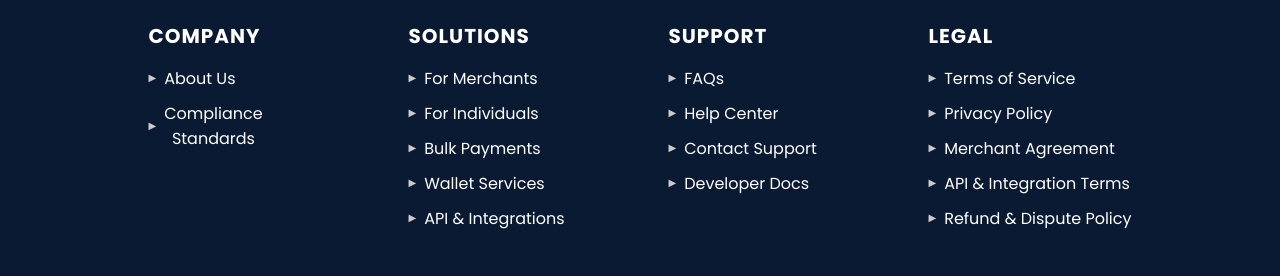
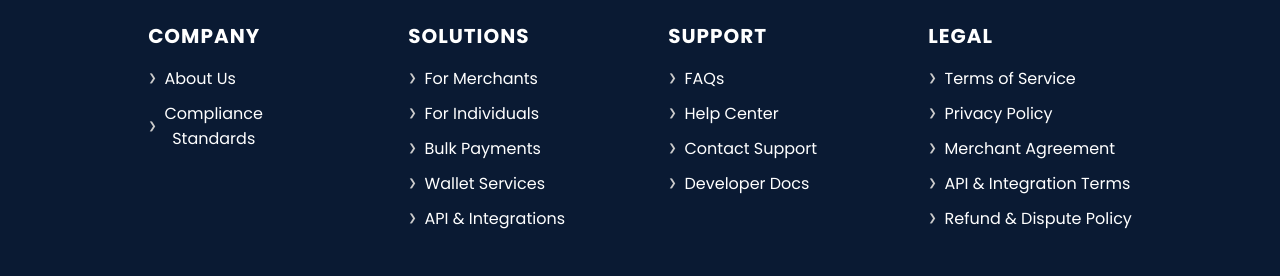
Before and after one commit to mikaygh/swiftroute, a plain HTML site: page products.html in a window 1280 px wide. Shown: the part 3381-3657 px from the top of the page. Drawn offline with Linux system fonts and the light colour scheme.

Commit message:
Update products.html

```diff
--- a/products.html
+++ b/products.html
@@ -394,51 +394,51 @@
 
 <div class="footer-wrapper">
 
-
 <footer class="footer fade-in-section">
     <div class="footer-column">
         <h4>COMPANY</h4>
         <ul>
-            <li><a href="about.html"><span>&#9654;</span> About Us</a></li>
+            <li><a href="about.html"><span>&#10095;</span> About Us</a></li>
             <!-- <li><a href="index.html"><span>&#9654;</span> Leadership</a></li>
             <li><a href="index.html"><span>&#9654;</span> Careers</a></li>
             <li><a href="index.html"><span>&#9654;</span> Press Room</a></li> -->
-            <li><a href="legal.html"><span>&#9654;</span> Compliance <br> Standards</a></li>
+            <li><a href="legal.html"><span>&#10095;</span> Compliance <br> Standards</a></li>
         </ul>
     </div>
 
     <div class="footer-column">
         <h4>SOLUTIONS</h4>
         <ul>
-            <li><a href="products.html#merchant-sol"><span>&#9654;</span> For Merchants</a></li>
-            <li><a href="products.html"><span>&#9654;</span> For Individuals</a></li>
-            <li><a href="products.html#bulk-payout"><span>&#9654;</span> Bulk Payments</a></li>
-            <li><a href="products.html#virtual-wal"><span>&#9654;</span> Wallet Services</a></li>
-            <li><a href="developers.html"><span>&#9654;</span> API & Integrations</a></li>
+            <li><a href="products.html#merchant-sol"><span>&#10095;</span> For Merchants</a></li>
+            <li><a href="products.html"><span>&#10095;</span> For Individuals</a></li>
+            <li><a href="products.html#bulk-payout"><span>&#10095;</span> Bulk Payments</a></li>
+            <li><a href="products.html#virtual-wal"><span>&#10095;</span> Wallet Services</a></li>
+            <li><a href="developers.html"><span>&#10095;</span> API & Integrations</a></li>
         </ul>
     </div>
 
     <div class="footer-column">
         <h4>SUPPORT</h4>
         <ul>
-            <li><a href="faqs.html"><span>&#9654;</span> FAQs</a></li>
-            <li><a href="contact.html"><span>&#9654;</span> Help Center</a></li>
-            <li><a href="contact.html"><span>&#9654;</span> Contact Support</a></li>
-            <li><a href="developers.html"><span>&#9654;</span> Developer Docs</a></li>
-            <!-- <li><a href="index.html"><span>&#9654;</span> Service Alerts</a></li> -->
+            <li><a href="faqs.html"><span>&#10095;</span> FAQs</a></li>
+            <li><a href="contact.html"><span>&#10095;</span> Help Center</a></li>
+            <li><a href="contact.html"><span>&#10095;</span> Contact Support</a></li>
+            <li><a href="developers.html"><span>&#10095;</span> Developer Docs</a></li>
+            <!-- <li><a href="#"><span>&#9654;</span> Service Alerts</a></li> -->
         </ul>
     </div>
 
       <div class="footer-column">
         <h4>LEGAL</h4>
         <ul>
-            <li><a href="legal.html"><span>&#9654;</span> Terms of Service</a></li>
-            <li><a href="legal.html#info-card"><span>&#9654;</span> Privacy Policy</a></li>
-            <li><a href="legal.html#info-card"><span>&#9654;</span> Merchant Agreement</a></li>
-            <li><a href="legal.html#info-card"><span>&#9654;</span> API & Integration Terms</a></li>
-            <li><a href="legal.html#info-card"><span>&#9654;</span> Refund & Dispute Policy</a></li>
+            <li><a href="legal.html"><span>&#10095;</span> Terms of Service</a></li>
+            <li><a href="legal.html#info-card"><span>&#10095;</span> Privacy Policy</a></li>
+            <li><a href="legal.html#info-card"><span>&#10095;</span> Merchant Agreement</a></li>
+            <li><a href="legal.html#info-card"><span>&#10095;</span> API & Integration Terms</a></li>
+            <li><a href="legal.html#info-card"><span>&#10095;</span> Refund & Dispute Policy</a></li>
         </ul>
     </div>
+
 
 
 
```
